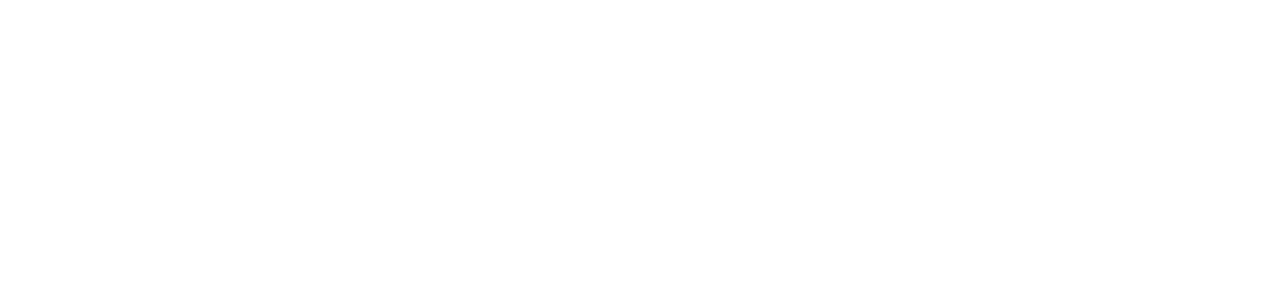
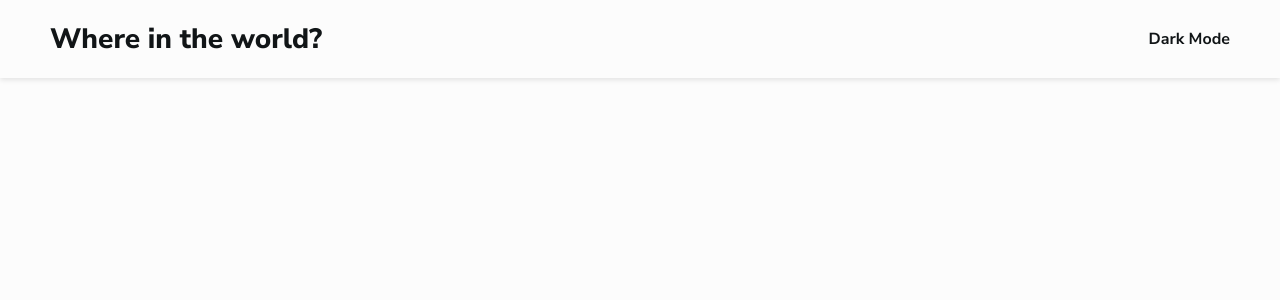
Before and after one commit to ClementSellyPro/angular-practice, an Angular app in the folder countries-app/: page / in a window 1280 px wide. Shown: the top 300 px of the page. Built offline with nearby package versions, Linux system fonts and the light colour scheme.

Commit message:
HeaderComponent done + handle basic theme toggle

```diff
--- a/countries-app/angular.json
+++ b/countries-app/angular.json
@@ -24,7 +24,8 @@
               {
                 "glob": "**/*",
                 "input": "public"
-              }
+              },
+              "src/assets"
             ],
             "styles": [
               "src/styles.css"
--- a/countries-app/src/app/app.component.html
+++ b/countries-app/src/app/app.component.html
@@ -0,0 +1 @@
+<app-header />
--- a/countries-app/src/app/app.component.ts
+++ b/countries-app/src/app/app.component.ts
@@ -1,8 +1,9 @@
 import { Component } from '@angular/core';
+import { HeaderComponent } from './components/header/header.component';
 
 @Component({
   selector: 'app-root',
-  imports: [],
+  imports: [HeaderComponent],
   templateUrl: './app.component.html',
   styleUrl: './app.component.css'
 })
--- /dev/null
+++ b/countries-app/src/app/components/header/header.component.css
@@ -0,0 +1,23 @@
+header {
+  display: flex;
+  justify-content: space-between;
+  align-items: center;
+  padding: 20px 50px;
+  box-shadow: 0 2px 5px rgba(0, 0, 0, 0.1)
+}
+
+.title-page {
+  font-size: 28px;
+  font-weight: 800;
+}
+
+.toggle-theme {
+  display: flex;
+  align-items: center;
+  gap: 10px;
+  font-weight: 700;
+}
+
+.toggle-theme:hover {
+  cursor: pointer;
+}
--- /dev/null
+++ b/countries-app/src/app/components/header/header.component.html
@@ -0,0 +1,6 @@
+<header>
+  <h1 class='title-page'>Where in the world?</h1>
+  <div class='toggle-theme' (click)="onToggleTheme()">
+    <p>Dark Mode</p>
+  </div>
+</header>
--- /dev/null
+++ b/countries-app/src/app/components/header/header.component.ts
@@ -0,0 +1,19 @@
+import { Component } from '@angular/core';
+import { ThemeServiceService } from '../../services/theme-service.service';
+
+@Component({
+  selector: 'app-header',
+  imports: [],
+  templateUrl: './header.component.html',
+  styleUrl: './header.component.css'
+})
+export class HeaderComponent {
+
+  constructor(private themeService: ThemeServiceService){}
+
+  // isDark = () => this.themeService.isDarkMode();
+
+  onToggleTheme(){
+    this.themeService.toggleTheme();
+  }
+}
--- /dev/null
+++ b/countries-app/src/app/pages/home/home.component.html
@@ -0,0 +1 @@
+<p>home works!</p>
--- /dev/null
+++ b/countries-app/src/app/services/theme-service.service.ts
@@ -0,0 +1,27 @@
+import { Injectable } from '@angular/core';
+
+@Injectable({
+  providedIn: 'root'
+})
+export class ThemeServiceService {
+  private darkThemeClass = 'dark-theme';
+
+  constructor() {
+    const isDark = localStorage.getItem('theme') === 'dark'
+    this.setDarkMode(isDark);
+   }
+
+  toggleTheme(): void {
+    const isDark = document.body.classList.contains(this.darkThemeClass);
+    this.setDarkMode(!isDark);
+  }
+
+  setDarkMode(isDark: boolean) {
+    document.body.classList.toggle(this.darkThemeClass, isDark);
+    localStorage.setItem('theme', isDark ? 'dark' : 'light');
+  }
+
+  isDarkMode(): boolean {
+    return document.body.classList.contains(this.darkThemeClass);
+  }
+}
--- a/countries-app/src/styles.css
+++ b/countries-app/src/styles.css
@@ -1 +1,23 @@
-/* You can add global styles to this file, and also import other style files */
+@import url('https://fonts.googleapis.com/css2?family=Nunito+Sans:ital,opsz,wght@0,6..12,200..1000;1,6..12,200..1000&display=swap');
+
+* {
+  margin: 0;
+  padding: 0;
+  box-sizing: border-box;
+}
+
+:root {
+  --bg-color: hsl(0, 0%, 99%);
+  --text-color: hsl(200, 15%, 8%);
+}
+
+.dark-theme {
+  --bg-color: hsl(207, 26%, 17%);
+  --text-color: hsl(0, 100%, 100%);
+}
+
+body {
+  background-color: var(--bg-color);
+  color: var(--text-color);
+  font-family: 'Nunito Sans', sans-serif;
+}
```
Also changed, not shown: countries-app/src/app/pages/home/home.component.ts (added, +11 -0 lines), countries-app/src/app/pages/home/home.component.css (added).
